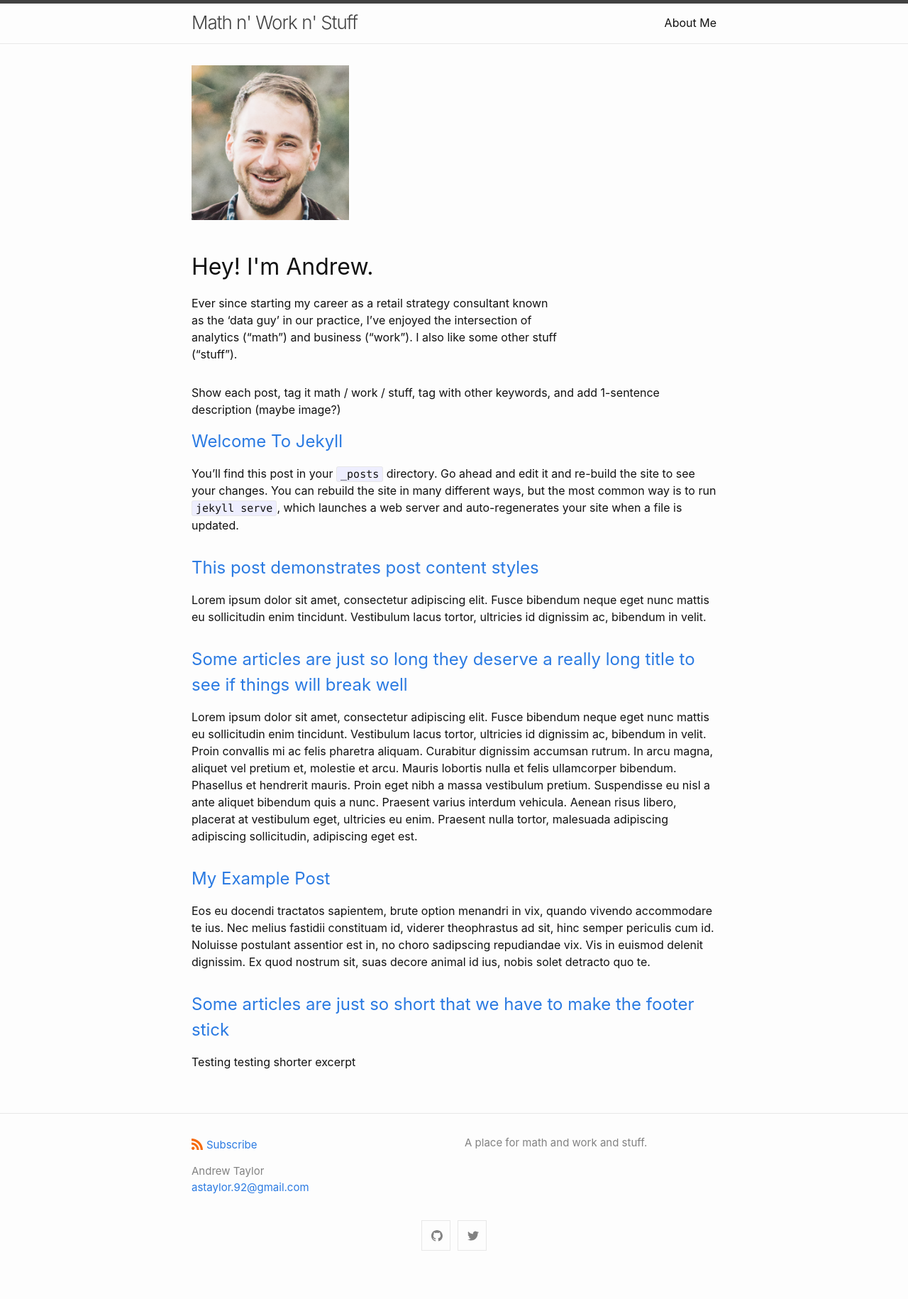
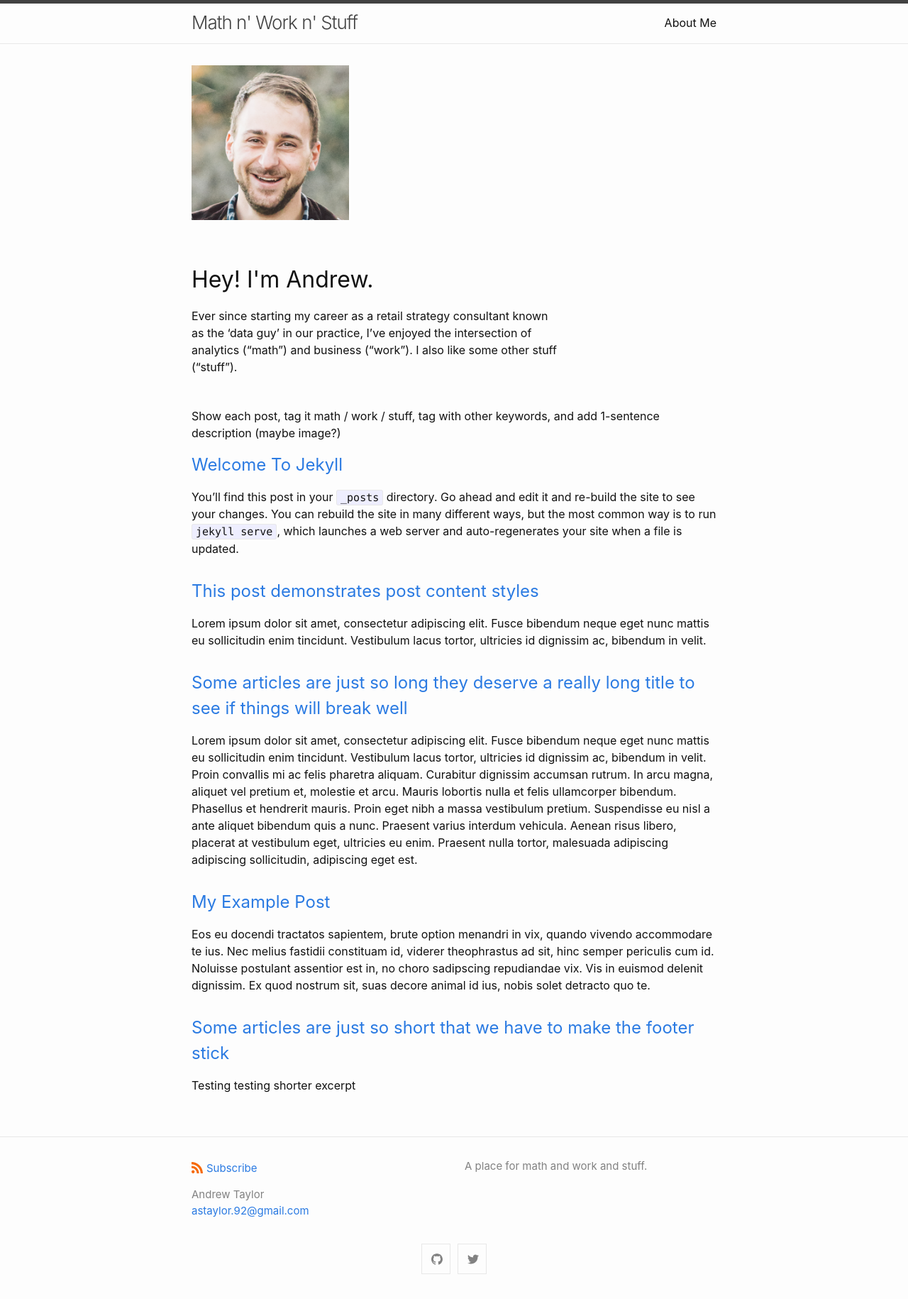
Before and after one commit to astaylor92/astaylor92.github.io, a Jekyll site: the page built from docs/index.markdown, in a window 1280 px wide. Shown: the whole page at 71% size. Built offline with Jekyll 4.4.1, drawn with Linux system fonts in a browser that asks for light colours; before the commit the page ends 1797 px from its top, so only the background shows below that.

Commit message:
Update headshot_module.html

```diff
--- a/docs/_includes/headshot_module.html
+++ b/docs/_includes/headshot_module.html
@@ -1,8 +1,8 @@
 <div style="clear: both;">
-  <div class="headshot"; style="height: 200px; margin-right: 2em">
+  <div class="headshot">
     <img src="{{ include.image_path }}">
   </div>
-  <div class="intro_text"; style="height:200px">
+  <div class="intro_text">
     <h2>{{ include.title }}</h2>
     {{ include.description | markdownify }}
   </div>
```
